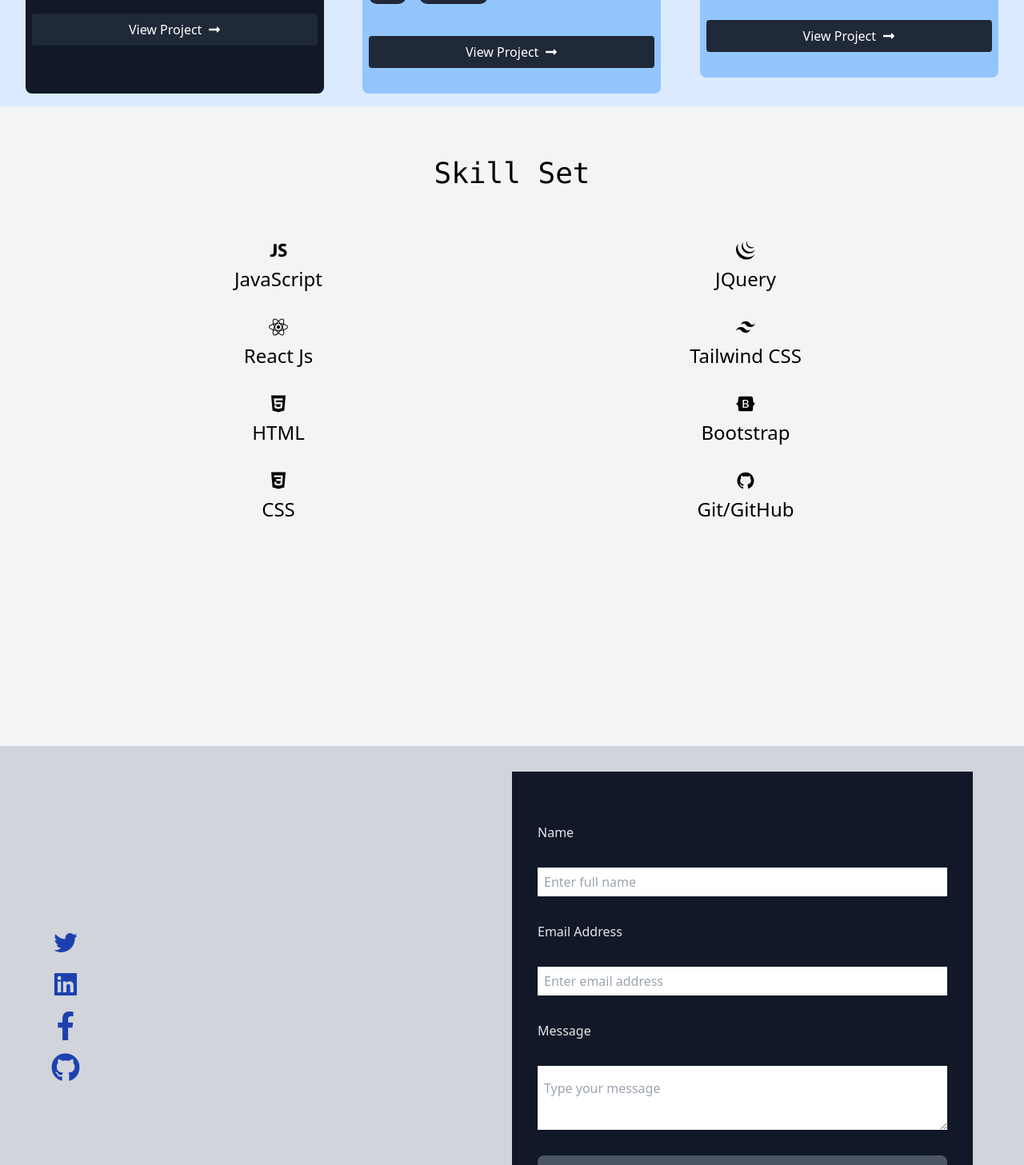
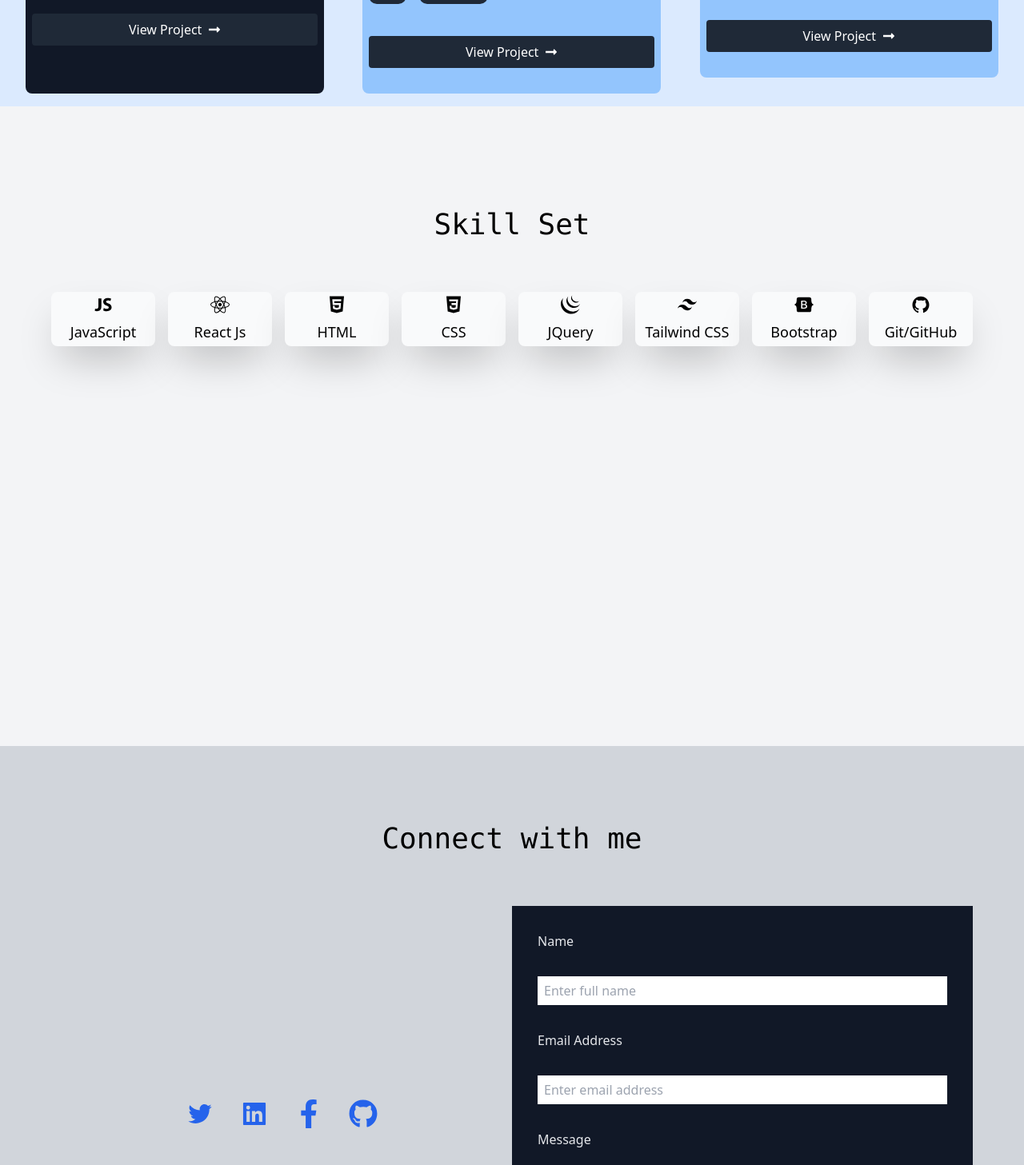
Before and after one commit to mugwira/My-Portfolio, a React (Create React App) app: page / in a window 1280 px wide. Shown: the part 1600-3057 px from the top of the page at 80% size. Built offline with nearby package versions, Linux system fonts and the light colour scheme.

Commit message:
Added links to my socials buttons

```diff
--- a/src/components/About.js
+++ /dev/null
@@ -1,30 +0,0 @@
-import React from "react";
-import Zoom from 'react-reveal/Zoom'
-
-function About() {
-  return (
-    <div className="container flex gap-2 my-16 px-32">
-      <div className="image flex-1">
-        <img className="w-60 " src="./claire.jpg" alt="" />
-      </div>
-<Zoom duration={2000} delay={500}>
-    <div className="main"></div>
-      <div className="content font-mono flex-1 self-center">
-      <h2 className="text-5xl font-semibold text-gray-700 text-center pb-6">
-          About{" "}
-          <span className="text-2xl text-blue-500">Mugwira Matsveru </span>
-        </h2>
-        <p className="leading-8 text-sm">
-          A frontend developer specializing in building responsive and scalable
-          web applications. If you want to have your website or web application
-          built or revamped, just get in touch. I primarily use JavaScript,
-          React, HTML, CSS/Tailwind among other technologies to deliver
-          exceptional customer experience.
-        </p>
-      </div>
-      </Zoom >
-    </div>
-  );
-}
-
-export default About;
--- a/src/components/Contact.js
+++ b/src/components/Contact.js
@@ -5,23 +5,41 @@ import { FaFacebookF, FaGithub } from "react-icons/fa";
 function Contact() {
   return (
     <div className="bg-gray-300 p-8">
+      <h1 className="font-mono text-4xl fonr-semi-bold text-center p-16">
+        Connect with me
+      </h1>
       <div className="container contact-details flex justify-center items-center">
-        <div className="flex-1 justify-center socials text-4xl space-y-4 text-blue-800">
-          <AiOutlineTwitter />
-          <AiFillLinkedin />
-          <FaFacebookF />
-          <FaGithub />
+        <div className=" flex flex-1 justify-center socials text-4xl gap-8 text-blue-600">
+          <a className="hover:text-blue-500" href="https://twitter.com/home" target="_blank" rel="noreferrer"><AiOutlineTwitter /></a>
+          <a className="hover:text-blue-500" href="https://linkedin.com/home" target="_blank" rel="noreferrer"><AiFillLinkedin /></a>
+          <a className="hover:text-blue-500" href="https://facebook.com/home" target="_blank" rel="noreferrer"><FaFacebookF /></a>
+          <a className="hover:text-blue-500" href="https://github.com/home" target="_blank" rel="noreferrer"><FaGithub /></a>
+
+
+
         </div>
         <div className="contacts w-full bg-gray-900 flex-1">
-          <form className="flex flex-col px-8  py-16 px-2 space-y-8">
+          <form className="flex flex-col px-8  py-8 px-2 space-y-8">
             <label className="text-gray-200">Name</label>
-            <input  className="py-1.5 px-2"type="text" placeholder="Enter full name" />
+            <input
+              className="py-1.5 px-2"
+              type="text"
+              placeholder="Enter full name"
+            />
             <label className="text-gray-200">Email Address</label>
-            <input  className="py-1.5 px-2"type="email" placeholder="Enter email address" />
+            <input
+              className="py-1.5 px-2"
+              type="email"
+              placeholder="Enter email address"
+            />
             <label className="text-gray-200">Message</label>
-            <textarea className="py-4 px-2" placeholder="Type your message">
-            </textarea>
-            <button className="px-4 py-2 bg-gray-600 rounded-lg text-gray-200">Send</button>
+            <textarea
+              className="py-4 px-2"
+              placeholder="Type your message"
+            ></textarea>
+            <button className="px-4 py-2 bg-gray-600 rounded-lg text-gray-200">
+              Send
+            </button>
           </form>
         </div>
       </div>
--- a/src/components/Skills.js
+++ b/src/components/Skills.js
@@ -1,53 +1,54 @@
 import React from "react";
-import {IoLogoJavascript, IoLogoHtml5, IoLogoCss3} from 'react-icons/io'
-import {SiJquery} from 'react-icons/si'
-import {FaReact} from 'react-icons/fa'
-import {SiTailwindcss} from 'react-icons/si'
-import {FaBootstrap} from 'react-icons/fa'
-import {AiFillGithub} from 'react-icons/ai'
-
+import { IoLogoJavascript, IoLogoHtml5, IoLogoCss3 } from "react-icons/io";
+import { SiJquery } from "react-icons/si";
+import { FaReact } from "react-icons/fa";
+import { SiTailwindcss } from "react-icons/si";
+import { FaBootstrap } from "react-icons/fa";
+import { AiFillGithub } from "react-icons/ai";
 
 function Skills() {
   return (
     <div className="bg-gray-100 h-screen">
-      <h1 className="font-mono text-4xl fonr-semi-bold text-center pt-16">Skill Set</h1>
+      <h1 className="font-mono text-4xl fonr-semi-bold text-center pt-32">
+        Skill Set
+      </h1>
       <div className="container flex justify-between gap-4 p-16 ">
-        <div className="left space-y-8 flex-1 ">
-          <div className="flex flex-col items-center justify-center space-y-2 text-2xl">
+        {/* <div className="left space-y-8 flex-1 "> */}
+        <div className="flex flex-col items-center justify-center space-y-2 text-2xl bg-gray-50 rounded-lg shadow-2xl w-1/3 py-1">
           <IoLogoJavascript />
-            <h1>JavaScript</h1>
+          <h1 className="text-lg">JavaScript</h1>
         </div>
-          <div className="flex flex-col items-center justify-center space-y-2 text-2xl">
+        <div className="flex flex-col items-center justify-center space-y-2 text-2xl bg-gray-50 rounded-lg shadow-2xl w-1/3 py-1">
           <FaReact />
-            <h1>React Js</h1>
+          <h1 className="text-lg">React Js</h1>
         </div>
-          <div className="flex flex-col items-center justify-center space-y-2 text-2xl">
+        <div className="flex flex-col items-center justify-center space-y-2 text-2xl bg-gray-50 rounded-lg shadow-2xl w-1/3 py-1">
           <IoLogoHtml5 />
-            <h1>HTML</h1>
+          <h1 className="text-lg">HTML</h1>
         </div>
-          <div className="flex flex-col items-center justify-center space-y-2 text-2xl">
+        <div className="flex flex-col items-center justify-center space-y-2 text-2xl bg-gray-50 rounded-lg shadow-2xl w-1/3 py-1">
           <IoLogoCss3 />
-            <h1>CSS</h1>
+          <h1 className="text-lg">CSS</h1>
         </div>
+        {/* </div> */}
+        {/* <div className="right space-y-8 flex-1  "> */}
+        <div className="flex flex-col items-center justify-center space-y-2 text-2xl bg-gray-50 rounded-lg shadow-2xl w-1/3 py-1">
+          <SiJquery />
+          <h1 className="text-lg">JQuery</h1>
         </div>
-        <div className="right space-y-8 flex-1  ">
-          <div className="flex flex-col items-center justify-center space-y-2 text-2xl">
-            <SiJquery />
-            <h1>JQuery</h1>
+        <div className="flex flex-col items-center justify-center space-y-2 text-2xl bg-gray-50 rounded-lg shadow-2xl w-1/3 py-1">
+          <SiTailwindcss />
+          <h1 className="text-lg">Tailwind CSS</h1>
         </div>
-          <div className="flex flex-col items-center justify-center space-y-2 text-2xl">
-            <SiTailwindcss />
-            <h1>Tailwind CSS</h1>
+        <div className="flex flex-col items-center justify-center space-y-2 text-2xl bg-gray-50 rounded-lg shadow-2xl w-1/3 py-1">
+          <FaBootstrap />
+          <h1 className="text-lg">Bootstrap</h1>
         </div>
-          <div className="flex flex-col items-center justify-center space-y-2 text-2xl">
-            <FaBootstrap />
-            <h1>Bootstrap</h1>
+        <div className="flex flex-col items-center justify-center space-y-2 text-2xl bg-gray-50 rounded-lg shadow-2xl w-1/3 py-1">
+          <AiFillGithub />
+          <h1 className="text-lg">Git/GitHub</h1>
         </div>
-          <div className="flex flex-col items-center justify-center space-y-2 text-2xl">
-            <AiFillGithub />
-            <h1>Git/GitHub</h1>
-          </div>
-        </div>
+        {/* </div> */}
       </div>
     </div>
   );
```
Lines whose indentation alone changed are shown as unchanged.
